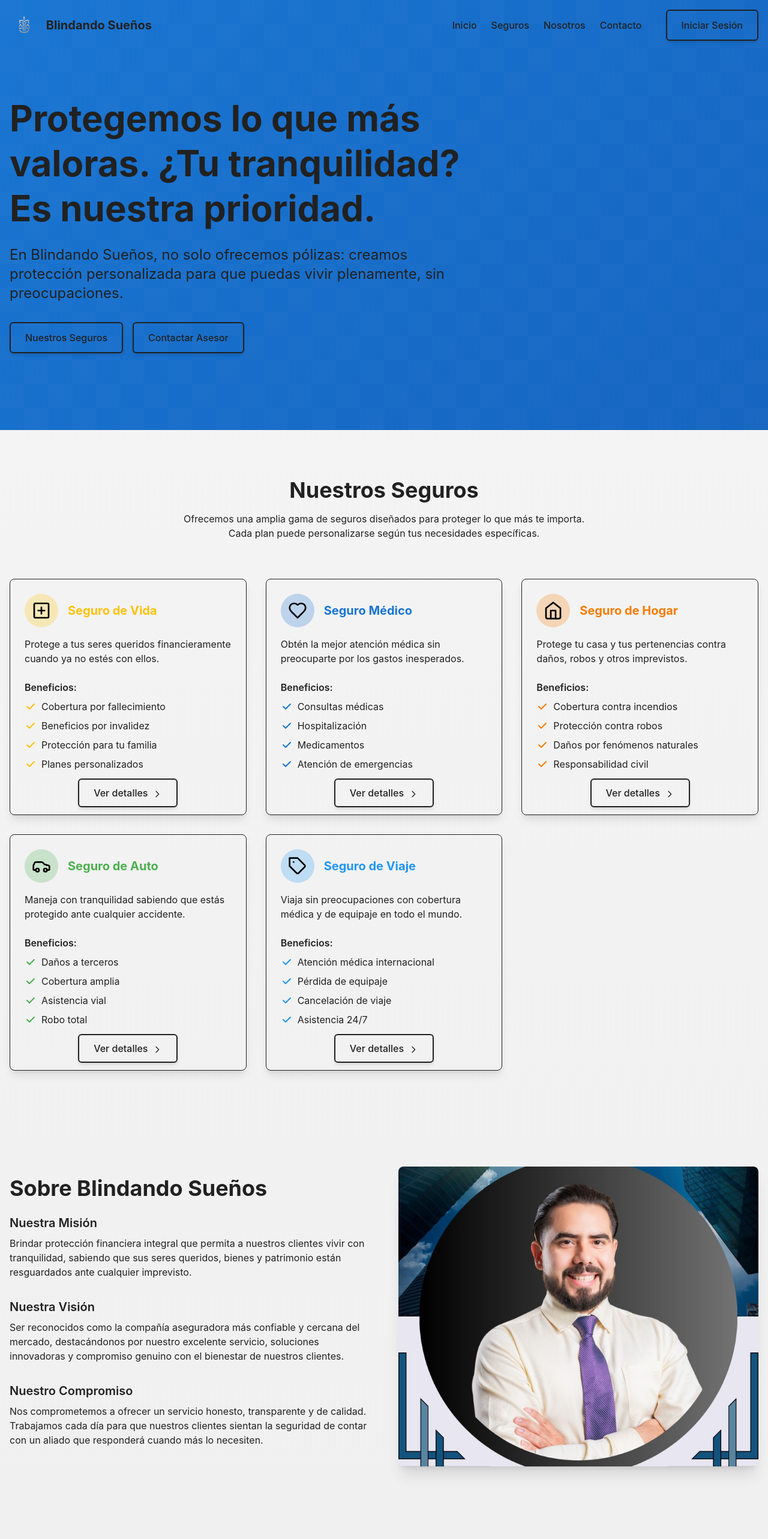
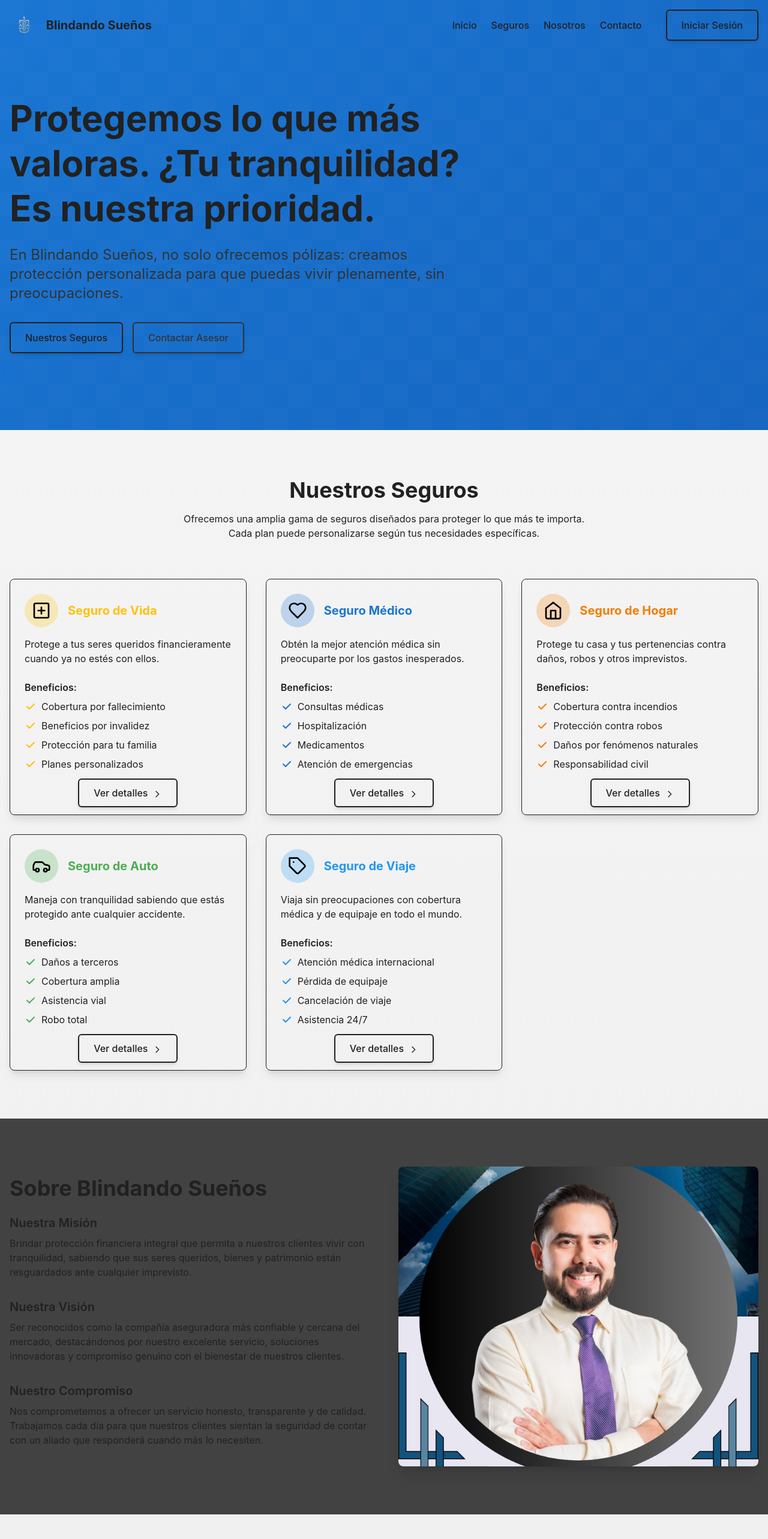
Before and after one commit to milojarow/web-blindando, a Next.js app: page / in a window 1280 px wide. Shown: the top 2566 px of the page at 60% size. Built offline with nearby package versions, Linux system fonts and the light colour scheme.

Commit message:
Updated header and hero section: removed header transparency, changed hero text to dark color, and styled hero buttons with yellow background and dark text

```diff
--- a/app/components/buttons/Button.js
+++ b/app/components/buttons/Button.js
@@ -16,7 +16,9 @@ export default function Button({
 
   const variantStyles = {
     primary: "bg-primary border-primary text-text-dark hover:bg-primary-600 focus:ring-2 focus:ring-primary focus:ring-opacity-50",
-    secondary: "bg-secondary border-secondary text-text-light hover:bg-secondary-700 focus:ring-2 focus:ring-secondary focus:ring-opacity-50"
+    secondary: "bg-secondary border-secondary text-text-light hover:bg-secondary-700 focus:ring-2 focus:ring-secondary focus:ring-opacity-50",
+    heroYellow: "bg-primary border-primary text-[#212121] hover:bg-primary/80 focus:ring-2 focus:ring-primary focus:ring-opacity-50",
+    heroOutline: "bg-transparent border-[#333333] text-[#333333] hover:bg-[#333333]/10 focus:ring-2 focus:ring-[#333333] focus:ring-opacity-50"
   };
 
   const widthClass = fullWidth ? 'w-full' : '';
--- a/app/components/layouts/Header.js
+++ b/app/components/layouts/Header.js
@@ -25,7 +25,7 @@ export default function Header() {
   return (
     <header
       className={`fixed top-0 left-0 w-full z-40 transition-all duration-300 ${
-        isScrolled ? 'bg-base-300 shadow-lg py-2' : 'bg-secondary py-4'
+        isScrolled ? 'bg-secondary opacity-100 shadow-lg py-2' : 'bg-secondary opacity-100 py-4'
       }`}
     >
       <div className="container mx-auto px-4 flex justify-between items-center">
--- a/app/page.js
+++ b/app/page.js
@@ -82,7 +82,7 @@ export default function Home() {
       {/* Hero Section */}
       <section
         id="inicio"
-        className="hero-gradient text-text-light pt-32 pb-20 md:pt-40 md:pb-32 relative overflow-hidden"
+        className="hero-gradient text-text-dark pt-32 pb-20 md:pt-40 md:pb-32 relative overflow-hidden"
       >
         <div
           className="absolute inset-0 z-0 opacity-30"
@@ -95,17 +95,17 @@ export default function Home() {
 
         <div className="container mx-auto px-4 relative z-10">
           <div className="max-w-3xl">
-            <h1 className="text-4xl md:text-5xl lg:text-6xl font-bold mb-6 leading-tight">
+            <h1 className="text-4xl md:text-5xl lg:text-6xl font-bold mb-6 leading-tight text-[#212121]">
               Protegemos lo que más valoras. <span className="text-primary">¿Tu tranquilidad?</span> Es nuestra prioridad.
             </h1>
-            <p className="text-xl md:text-2xl text-text-light mb-8">
+            <p className="text-xl md:text-2xl text-[#333333] mb-8">
               En Blindando Sueños, no solo ofrecemos pólizas: creamos <span className="text-primary">protección personalizada</span> para que puedas vivir plenamente, sin preocupaciones.
             </p>
             <div className="flex flex-wrap gap-4">
-              <Button href="#seguros" variant="primary">
+              <Button href="#seguros" variant="heroYellow">
                 Nuestros Seguros
               </Button>
-              <Button href="#contacto" variant="secondary">
+              <Button href="#contacto" variant="heroOutline">
                 Contactar Asesor
               </Button>
             </div>
@@ -146,7 +146,7 @@ export default function Home() {
       </section>
 
       {/* About Us Section */}
-      <section id="nosotros" className="py-20 bg-base-300">
+      <section id="nosotros" className="py-20 bg-[#424242]">
         <div className="container mx-auto px-4">
           <div className="grid grid-cols-1 lg:grid-cols-2 gap-12 items-center">
             <div>
```
